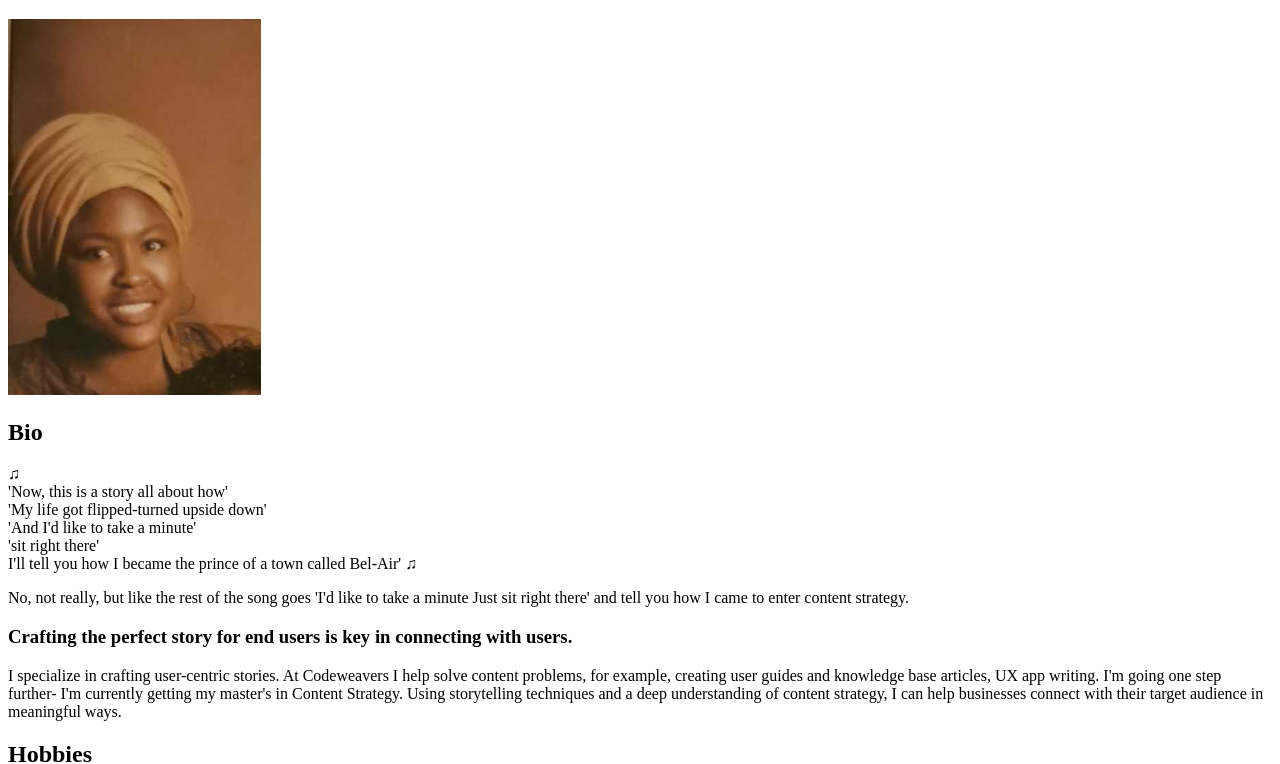
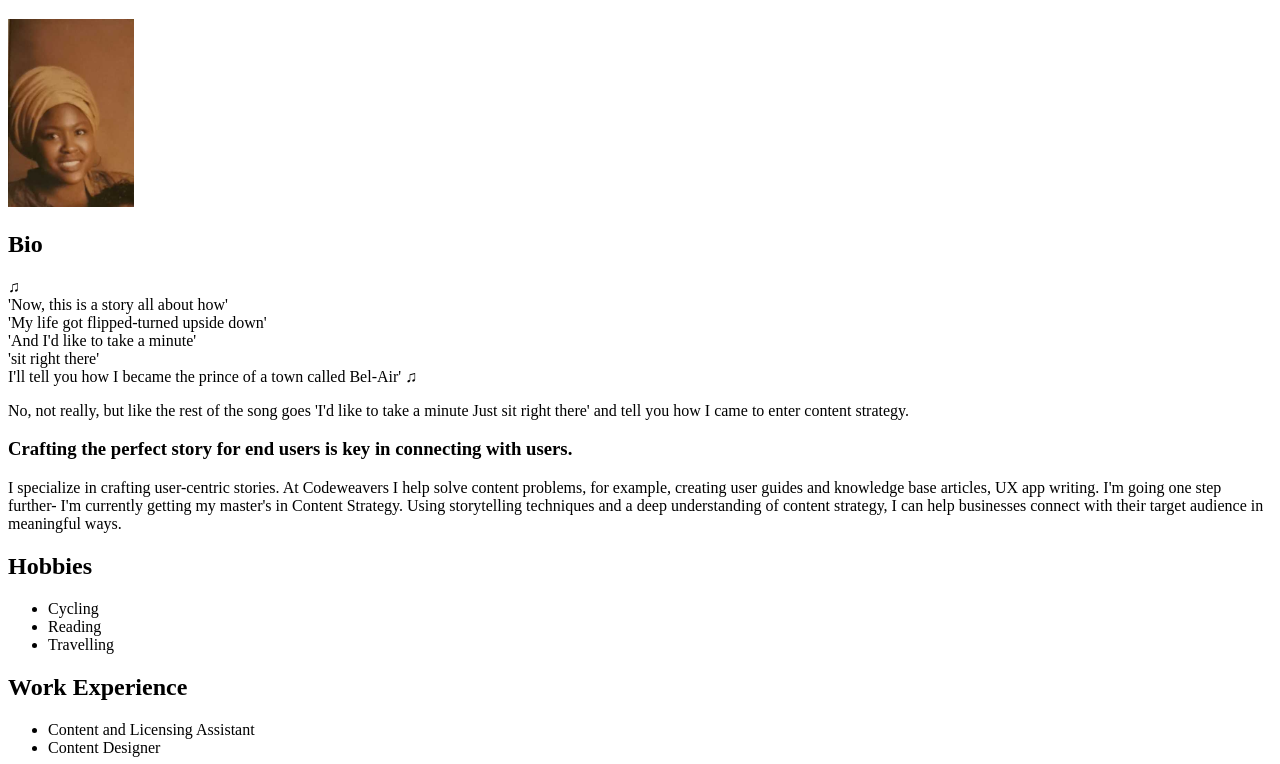
Before and after one commit to cosdpp/cos23-cards, a plain HTML site: page georgiana-fitzjohn/index.html in a window 1280 px wide. Shown: the part 61-825 px from the top of the page. Drawn offline with Linux system fonts and the light colour scheme.

Commit message:
Update index.html

```diff
--- a/georgiana-fitzjohn/index.html
+++ b/georgiana-fitzjohn/index.html
@@ -11,7 +11,7 @@
   <body>
     <header>
       <h1>Georgiana</h1>
-      <img src="IMG_20230802_141732.jpg" width="20%">
+      <img src="IMG_20230802_141732.jpg" width="10%">
     </header>
     <main>
       <section aria-labelledby="bio-heading">
```
